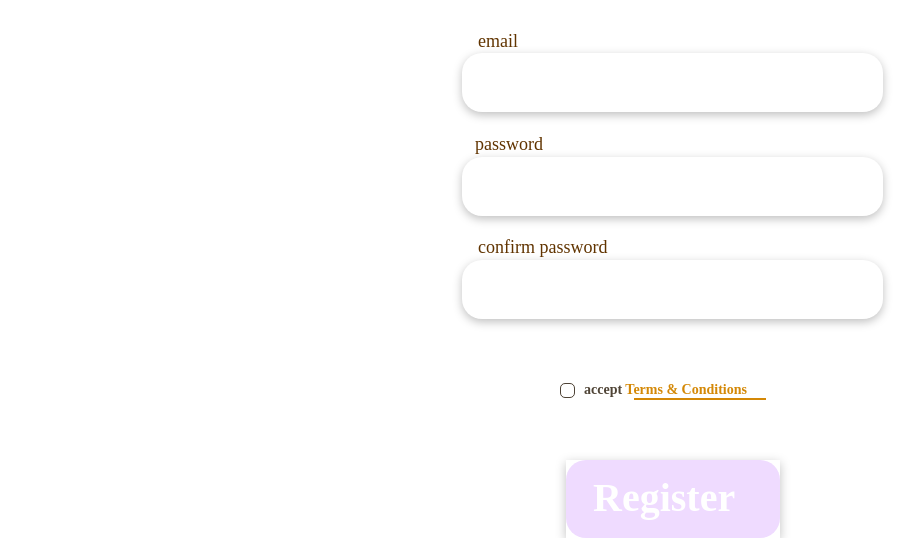
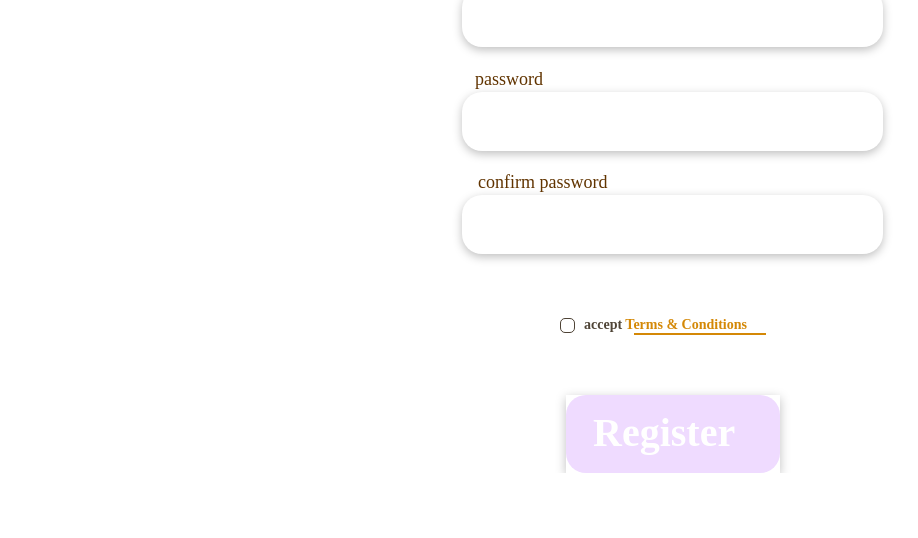
Before and after one commit to oleksandraluch/coffeeShop_BetterDay, a plain HTML site: page register.html in a window 1280 px wide. Shown: the part 359-897 px from the top of the page, without its empty margins (47-965 px from the left). After the commit the page ends 832 px from the top, so only its background shows below. Drawn offline with nearby package versions, Linux system fonts and the light colour scheme.

Commit message:
Updated register page

```diff
--- a/register.html
+++ b/register.html
@@ -42,29 +42,31 @@
             </div>
 
             <!-- Body heading -->
-            <div style="left: 649px; top: 266px; position: absolute; justify-content: flex-start; align-items: center; gap: 4px; display: inline-flex">
+            <div style="left: 649px; top: 165px; position: absolute; justify-content: flex-start; align-items: center; gap: 4px; display: inline-flex">
                 <div style="text-align: center; color: #613400; font-size: 36px; font-family: Karla; font-weight: 700; line-height: 40px; word-wrap: break-word">Register</div>
             </div>
 
 
 
-
-            <div style="width: 421px; height: 59px; left: 509px; top: 412px; position: absolute; background: white; box-shadow: 0px 3px 10px rgba(0, 0, 0, 0.25); border-radius: 20px"></div>
-            <div style="width: 421px; height: 59px; left: 509px; top: 516px; position: absolute; background: white; box-shadow: 0px 3px 10px rgba(0, 0, 0, 0.25); border-radius: 20px"></div>
-            <div style="width: 421px; height: 59px; left: 509px; top: 619px; position: absolute; background: white; box-shadow: 0px 3px 10px rgba(0, 0, 0, 0.25); border-radius: 20px"></div>
-            <div style="left: 525px; top: 380px; position: absolute; text-align: center; color: #613400; font-size: 18px; font-family: Karla; font-weight: 400; line-height: 40px; word-wrap: break-word">email</div>
-            <div style="left: 522px; top: 483px; position: absolute; text-align: center; color: #613400; font-size: 18px; font-family: Karla; font-weight: 400; line-height: 40px; word-wrap: break-word">password</div>
-            <div style="left: 525px; top: 586px; position: absolute; text-align: center; color: #613400; font-size: 18px; font-family: Karla; font-weight: 400; line-height: 40px; word-wrap: break-word">confirm password</div>
-            <div style="left: 615px; top: 306px; position: absolute; text-align: center; color: rgba(47.81, 34.52, 18.93, 0.85); font-size: 14px; font-family: Karla; font-weight: 700; line-height: 40px; word-wrap: break-word">register to create a new account </div>
-            <div style="left: 631px; top: 729px; position: absolute; text-align: center"><span style="color: rgba(47.81, 34.52, 18.93, 0.85); font-size: 14px; font-family: Karla; font-weight: 700; line-height: 40px; word-wrap: break-word">accept</span><span style="color: #D48806; font-size: 14px; font-family: Karla; font-weight: 700; line-height: 40px; word-wrap: break-word"> Terms & Conditions</span></div>
-            <div style="width: 132px; height: 0px; left: 681px; top: 757px; position: absolute; border: 1px #D48806 solid"></div>
-            <div style="width: 214px; height: 78px; left: 613px; top: 819px; position: absolute; box-shadow: 0px 3px 10px rgba(0, 0, 0, 0.25)">
+            <!-- Register form -->
+            <div style="width: 421px; height: 59px; left: 509px; top: 347px; position: absolute; background: white; box-shadow: 0px 3px 10px rgba(0, 0, 0, 0.25); border-radius: 20px"></div>
+            <div style="width: 421px; height: 59px; left: 509px; top: 451px; position: absolute; background: white; box-shadow: 0px 3px 10px rgba(0, 0, 0, 0.25); border-radius: 20px"></div>
+            <div style="width: 421px; height: 59px; left: 509px; top: 554px; position: absolute; background: white; box-shadow: 0px 3px 10px rgba(0, 0, 0, 0.25); border-radius: 20px"></div>
+            <div style="left: 525px; top: 315px; position: absolute; text-align: center; color: #613400; font-size: 18px; font-family: Karla; font-weight: 400; line-height: 40px; word-wrap: break-word">email</div>
+            <div style="left: 522px; top: 418px; position: absolute; text-align: center; color: #613400; font-size: 18px; font-family: Karla; font-weight: 400; line-height: 40px; word-wrap: break-word">password</div>
+            <div style="left: 525px; top: 521px; position: absolute; text-align: center; color: #613400; font-size: 18px; font-family: Karla; font-weight: 400; line-height: 40px; word-wrap: break-word">confirm password</div>
+            <div style="left: 615px; top: 215px; position: absolute; text-align: center; color: rgba(47.81, 34.52, 18.93, 0.85); font-size: 14px; font-family: Karla; font-weight: 700; line-height: 40px; word-wrap: break-word">register to create a new account </div>
+            <div style="left: 631px; top: 664px; position: absolute; text-align: center"><span style="color: rgba(47.81, 34.52, 18.93, 0.85); font-size: 14px; font-family: Karla; font-weight: 700; line-height: 40px; word-wrap: break-word">accept</span><span style="color: #D48806; font-size: 14px; font-family: Karla; font-weight: 700; line-height: 40px; word-wrap: break-word"> Terms & Conditions</span></div>
+            <div style="width: 132px; height: 0px; left: 681px; top: 692px; position: absolute; border: 1px #D48806 solid"></div>
+            <div style="width: 214px; height: 78px; left: 613px; top: 754px; position: absolute; box-shadow: 0px 3px 10px rgba(0, 0, 0, 0.25)">
                 <div style="width: 214px; height: 78px; left: 0px; top: 0px; position: absolute; background: #EFDBFF; border-radius: 20px"></div>
                 <div style="width: 161px; height: 53px; left: 27px; top: 11px; position: absolute; justify-content: flex-start; align-items: center; gap: 4px; display: inline-flex">
                     <div style="text-align: center; color: white; font-size: 40px; font-family: Karla; font-weight: 700; line-height: 40px; word-wrap: break-word">Register</div>
                 </div>
             </div>
-            <div style="width: 15px; height: 15px; left: 607px; top: 742px; position: absolute">
+
+            <!-- Terms & Conditions Checkbox -->
+            <div style="width: 15px; height: 15px; left: 607px; top: 677px; position: absolute">
                 <div style="width: 15px; height: 15px; left: 0px; top: 0px; position: absolute; border-radius: 5px; border: 1px rgba(47.81, 34.52, 18.93, 0.85) solid"></div>
             </div>
             <div style="width: 342px; height: 39px; left: 549px; top: 693px; position: absolute; color: rgba(211.31, 0, 0, 0); font-size: 14px; font-family: Karla; font-weight: 700; line-height: 40px; word-wrap: break-word">Error: Please accept Terms & Conditions to register</div>
```
